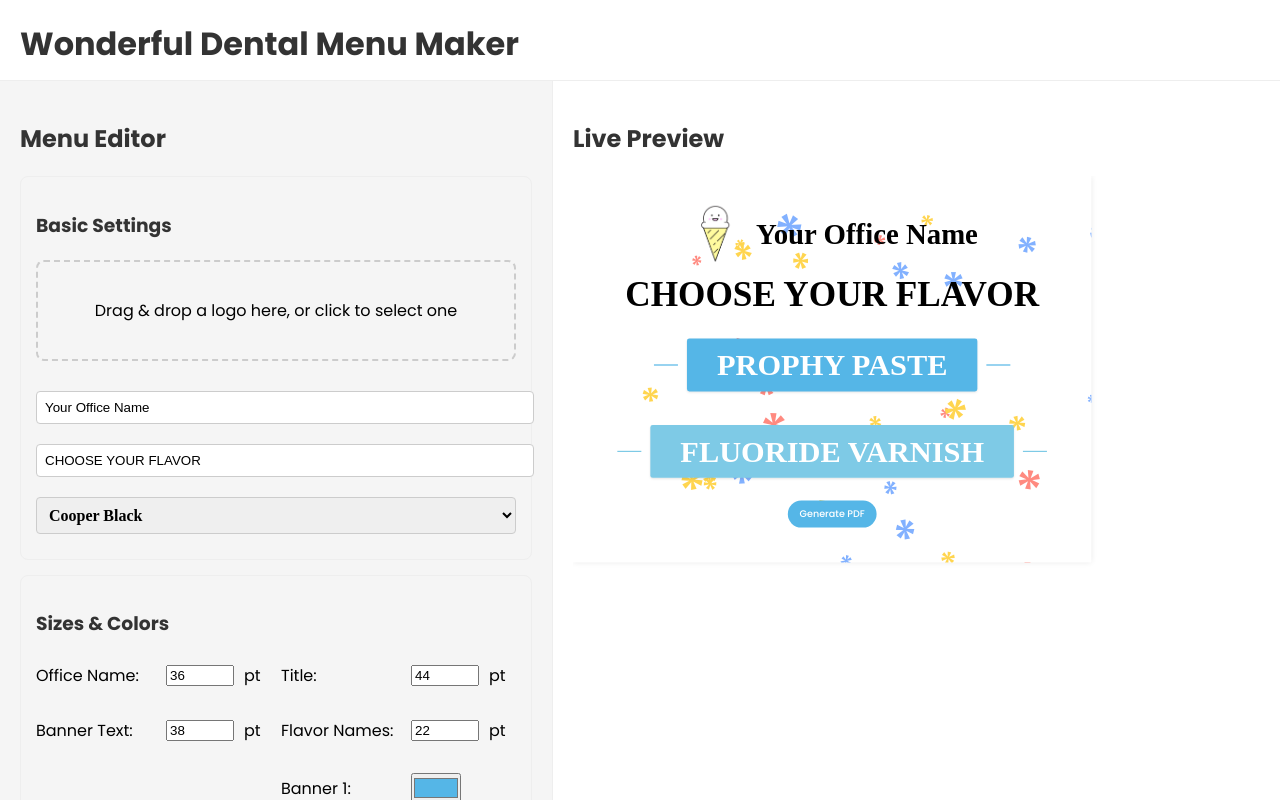
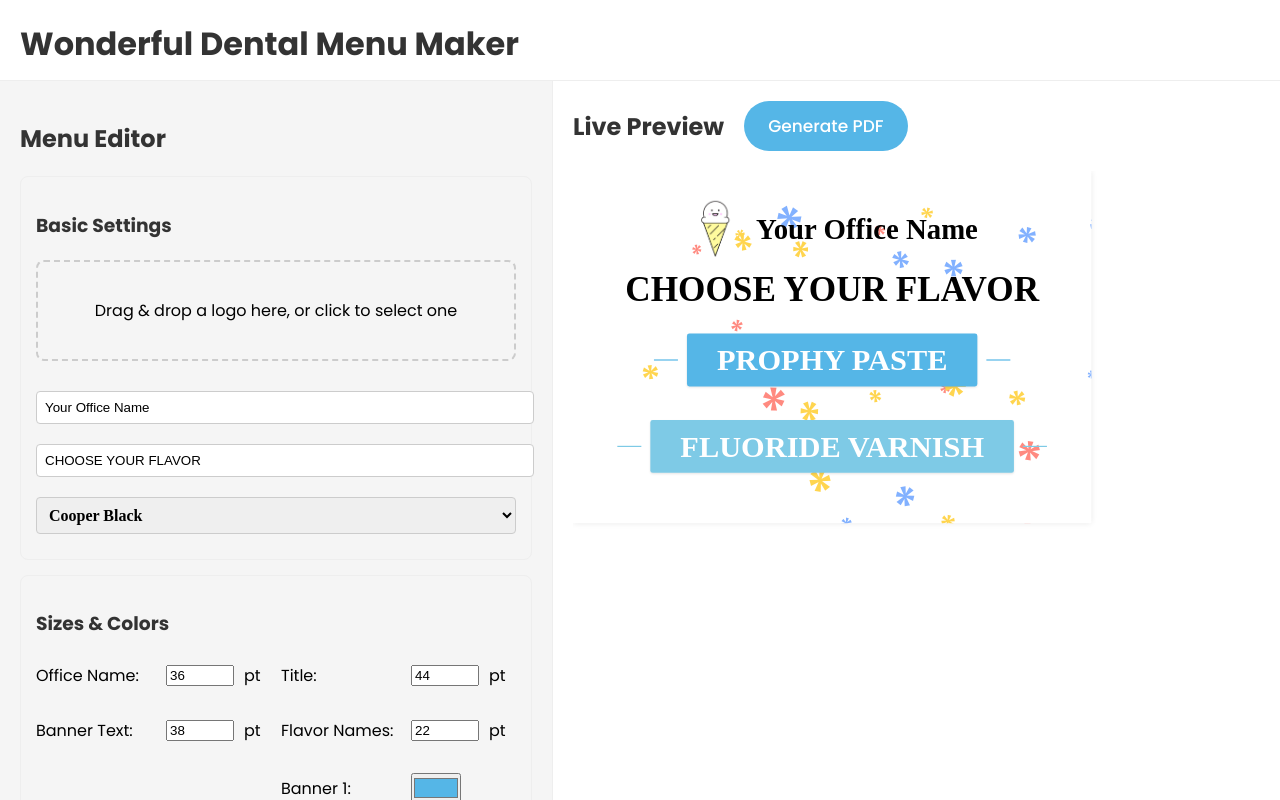
Before and after one commit to princezoho/flavormenu, a React (Create React App) app: page / in a window 1280 px wide. Built offline with nearby package versions, Linux system fonts and the light colour scheme.

Commit message:
Add PDF generation button and update menu preview layout

```diff
--- a/src/App.tsx
+++ b/src/App.tsx
@@ -300,6 +300,33 @@ const FontSelect = styled.select`
 
 const BannerControls = styled.div`
   margin-bottom: 20px;
+`;
+
+const PreviewHeader = styled.div`
+  display: flex;
+  align-items: center;
+  gap: 20px;
+  margin-bottom: 20px;
+
+  h2 {
+    margin: 0;
+  }
+`;
+
+const ActionButton = styled.button`
+  background-color: #55B6E7;
+  color: white;
+  padding: 12px 24px;
+  border: none;
+  border-radius: 9999px;
+  cursor: pointer;
+  font-size: 17px;
+  font-weight: 500;
+  transition: background-color 0.2s ease;
+
+  &:hover {
+    background-color: #4499cc;
+  }
 `;
 
 const App: React.FC = () => {
@@ -657,7 +684,12 @@ const App: React.FC = () => {
         </EditorSide>
 
         <PreviewSide>
-          <h2>Live Preview</h2>
+          <PreviewHeader>
+            <h2>Live Preview</h2>
+            <ActionButton onClick={() => setShowPDF(true)}>
+              Generate PDF
+            </ActionButton>
+          </PreviewHeader>
           <PreviewWrapper>
             <PreviewScaler>
               <PreviewContainer>
--- a/src/components/MenuPreview.tsx
+++ b/src/components/MenuPreview.tsx
@@ -206,22 +206,18 @@ const FlavorName = styled.div<{ fontSize: number; font: string }>`
   padding: 0 2px;
 `;
 
-const GenerateButton = styled.button`
-  background-color: #55B6E7;
+const Button = styled.button`
+  background-color: #007bff;
   color: white;
+  border: none;
   padding: 10px 20px;
-  border: none;
-  border-radius: 9999px;
+  font-size: 16px;
+  border-radius: 5px;
   cursor: pointer;
-  font-size: 16px;
-  font-weight: 500;
-  display: block;
-  width: fit-content;
-  margin: 10px auto;
-  transition: background-color 0.2s ease;
+  margin-bottom: 20px;
 
   &:hover {
-    background-color: #4499cc;
+    background-color: #0056b3;
   }
 `;
 
@@ -315,9 +311,6 @@ const MenuPreview: React.FC<MenuPreviewProps> = ({ data, onGeneratePDF }) => {
             </FlavorGrid>
           </div>
         ))}
-        <GenerateButton onClick={onGeneratePDF}>
-          Generate PDF
-        </GenerateButton>
       </ContentContainer>
     </PreviewContainer>
   );
```
Also changed, not shown: 1 other file (tests, documents, lock files or other folders).
